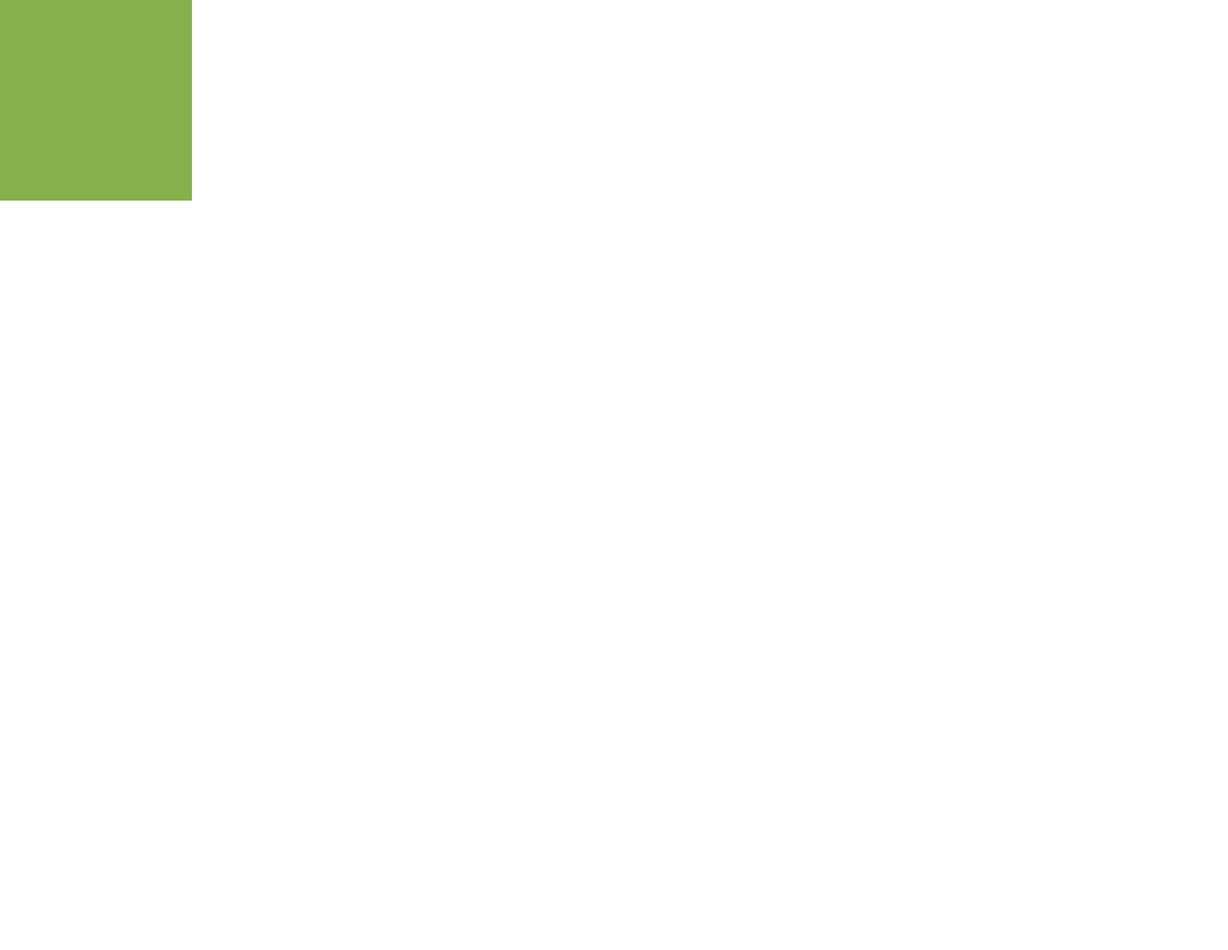
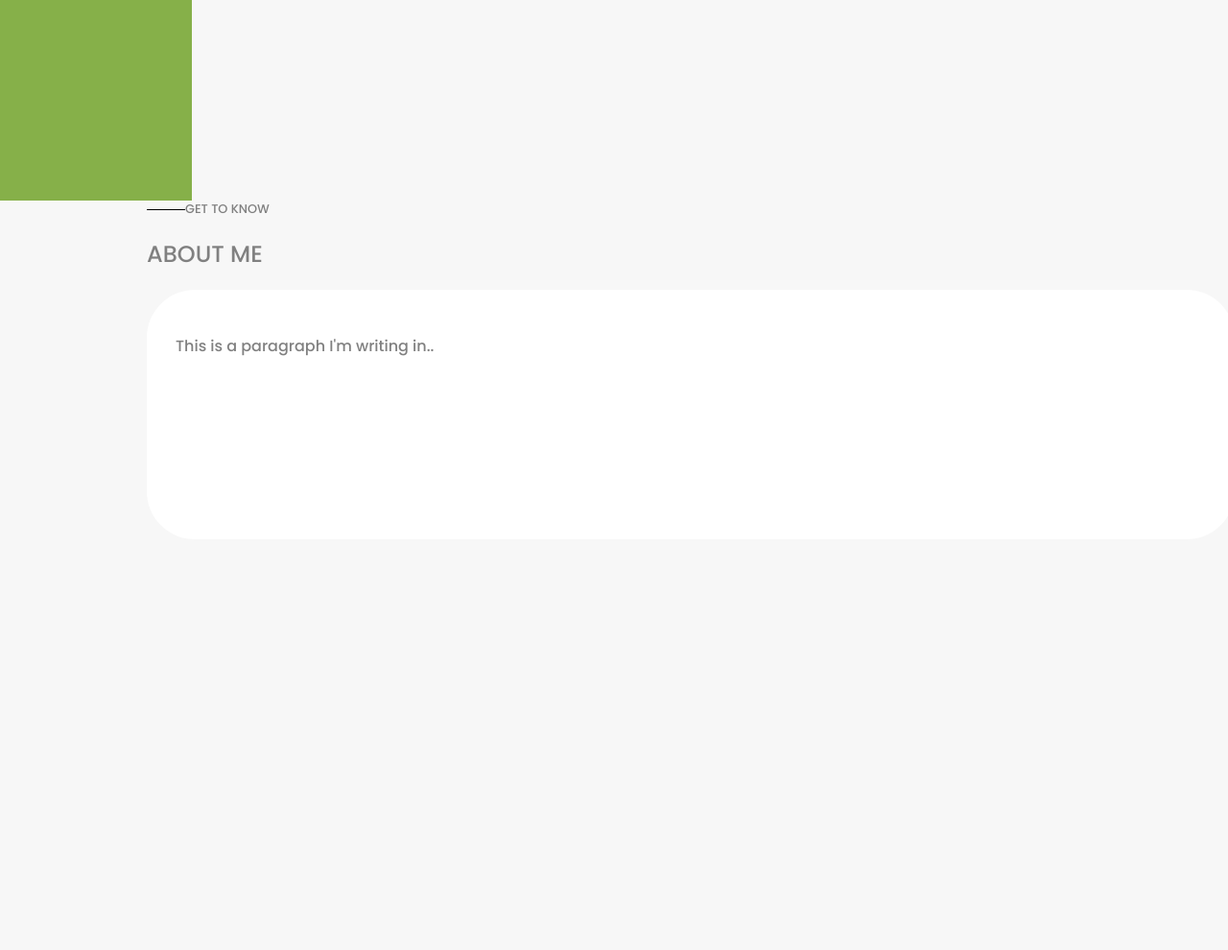
Before and after one commit to jonathan-nobrega/cv-my-website, a plain HTML site: page index.html in a window 1280 px wide. Shown: the part 591-1581 px from the top of the page at 96% size. Before the commit the page ends 800 px from the top, so only its background shows below. Drawn offline with Linux system fonts and the light colour scheme.

Commit message:
some more styling

```diff
--- a/index.html
+++ b/index.html
@@ -93,7 +93,16 @@
 
       </div>
 
-    </div>
+      <section class="section-about">
+        <div class="section-about-head">
+          <span class="section-about-text">GET TO KNOW</span>
+          <H2>ABOUT ME</H2>
+        </div>
+        <div class="section-about-article">
+          <p>This is a paragraph I'm writing in..</p>
+        </div>
+      </section>
+
 
   </div>
 
--- a/style.css
+++ b/style.css
@@ -1,12 +1,15 @@
 body {
-    /* display: flex;
-    flex-direction: row; */
     height: auto;
     font-family: 'Poppins';
     font-weight: 400;
     margin: 0;
     padding: 0;
     color: #808080;
+    background-color: #f7f7f7;
+}
+
+h2 {
+    font-weight: 400;
 }
 
 nav {
@@ -78,6 +81,7 @@ nav {
     margin: 20px 30px 10px 10px;
     align-items: center;
     border-radius: 10px;
+    transition: 0.5s;
 }
 
 .navSection:hover {
@@ -138,7 +142,7 @@ nav {
 
 .info-name {
     font-size: 40px;
-    font-weight: 300;
+    font-weight: 500;
     color: #476930;
 }
 
@@ -192,3 +196,40 @@ nav {
     -webkit-box-shadow: 0 7px 15px rgba(0, 0, 0, 0.2);
     box-shadow: 0 7px 15px rgba(0, 0, 0, 0.2);
 }
+
+.section-about {
+    /* display: block; */
+    height: 100vh;
+    width: 100%;
+}
+
+.section-about-head {
+    width: 1074px;
+}
+
+.section-about-text {
+
+    display: flex;
+    flex-direction: row;
+    align-items: center;
+    width: 90%;
+    font-size: 0.8em;
+}
+
+.section-about-text::before {
+    display: block;
+    content: "";
+    width: 40px;
+    height: 1px;
+    top: 1px;
+    left: 0;
+    background: black;
+}
+
+.section-about-article {
+    background: white;
+    border-radius: 50px;
+    height: 200px;
+    width: 100%;
+    padding: 30px;
+}
```
